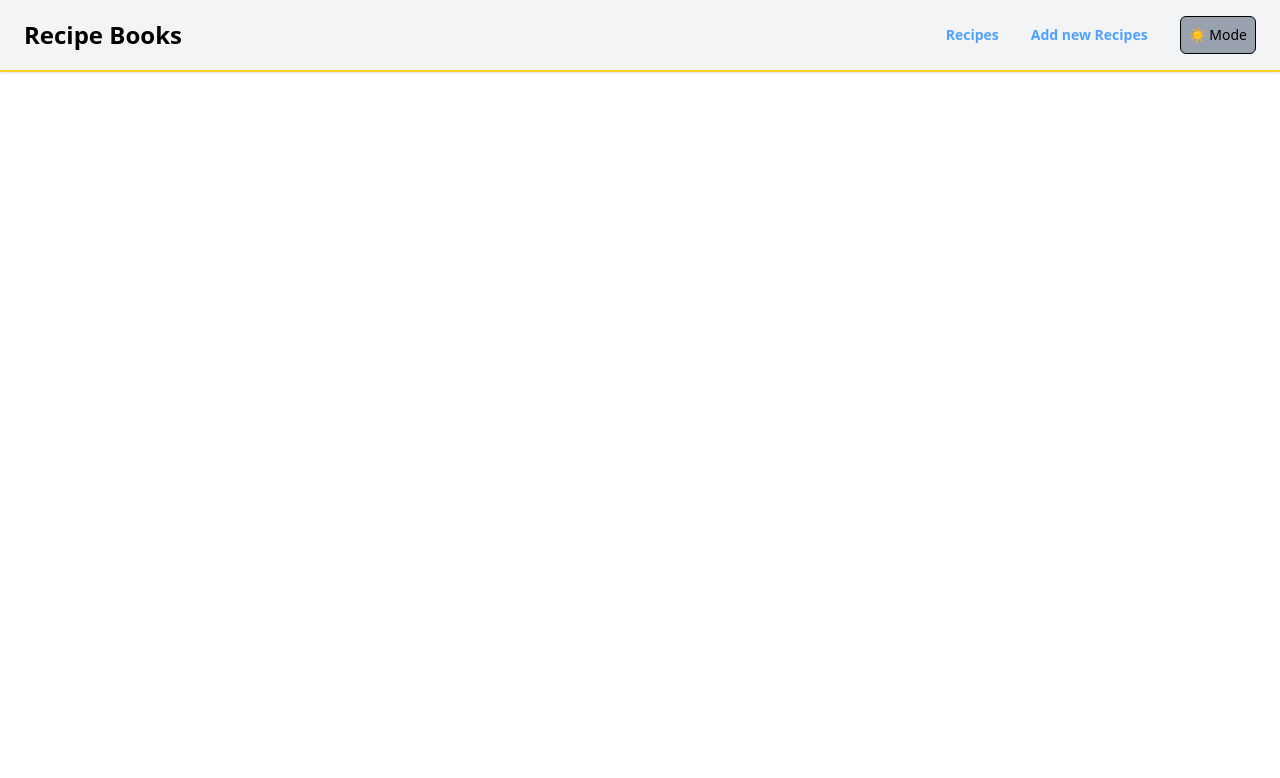
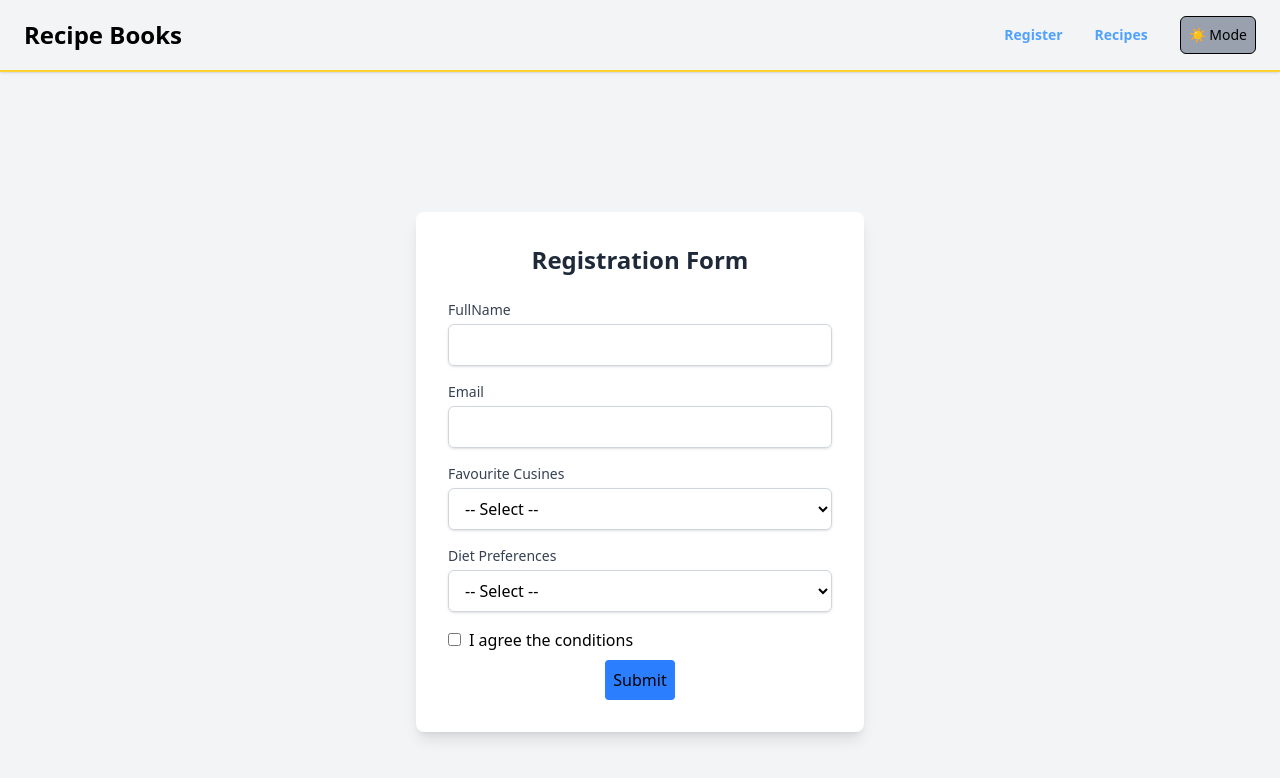
Before and after one commit to Sammy4547/Final-Recipe-Book-Tasks, a React (Vite) app: page / in a window 1280 px wide. Shown: the top 778 px of the page. Built offline with nearby package versions, Linux system fonts and the light colour scheme.

Commit message:
add the add recipe button features

```diff
--- a/src/components/Navbar.jsx
+++ b/src/components/Navbar.jsx
@@ -4,18 +4,19 @@ import ThemeToggle from "./ThemeToggle";
 
 export default function Navbar() {
   return (
-    <header className="bg-gray-900 border-b-2 border-amber-300 dark:bg-gray-100 shadow-sm sticky top-0 z-50">
+    <header className="bg-neutral-700 border-b-2 border-amber-300 dark:bg-gray-100 shadow-sm sticky top-0 z-50">
       <div className="max-w-7xl mx-auto flex justify-between items-center px-6 py-4">
         <h1 className="text-2xl font-bold text-white dark:text-black ">
           Recipe Books
         </h1>
         <nav className=" md:flex gap-8 items-center text-sm font-medium text-blue-400">
+          <Link className="font-bold  hover:text-blue-600" to="/">
+            Register
+          </Link>
           <Link className="font-bold  hover:text-blue-600" to="/recipes">
             Recipes
           </Link>
-          <Link className="font-bold  hover:text-blue-600" to="/addrecipes">
-            Add new Recipes
-          </Link>
+
           <ThemeToggle/>
         </nav>
       </div>
--- a/src/layouts/AppLayouts.jsx
+++ b/src/layouts/AppLayouts.jsx
@@ -4,7 +4,7 @@ import { Outlet } from 'react-router-dom'
 
 export default function AppLayouts() {
   return (
-    <div className='bg-gray-900 dark:bg-gray-100'>
+    <div className='bg-neutral-700 dark:bg-gray-100'>
         <Navbar/>
         <Outlet/>
     </div>
--- a/src/pages/Recipes.jsx
+++ b/src/pages/Recipes.jsx
@@ -1,7 +1,9 @@
 import React, { useEffect, useState } from 'react'
 import useFetch from '../lib/usefetch'
+import { useNavigate } from 'react-router-dom'
+export default function Product() {
 
-export default function Product() {
+  const navigate=useNavigate()
   const { data: apiData, loading } = useFetch('/data.json')
   const [localData, setLocalData] = useState([])
 
@@ -12,27 +14,34 @@ export default function Product() {
     }
   }, [])
 
+  function handlebtn(){
+    navigate('/addrecipes')
+  }
+
   const combinedData = [...(localData || []), ...(apiData || [])]
 
   if (loading) {
     return (
-      <div className="flex items-center justify-center h-screen bg-gray-900 dark:bg-gray-100">
+      <div className="flex items-center justify-center h-screen bg-neutral-700 dark:bg-gray-100">
         <p className="text-lg font-semibold text-blue-600">Loading...</p>
       </div>
     )
   }
 
   return (
-    <div className="bg-gray-900 dark:bg-gray-100 max-w-7xl mx-auto px-4 py-10">
+    <div className="bg-neutral-700 dark:bg-gray-100 max-w-7xl mx-auto px-4 py-10">
       <h2 className="text-3xl font-bold text-white dark:text-black mb-8 text-center">
         Recipe Lists
-      </h2>
+        </h2>
+         <span className='flex flex-col justify-end items-end mb-2'>
+           <button onClick={()=>handlebtn()} className='px-2 py-1 bg-red-500 rounded text-white'>+ Add Recipes</button>
+         </span>
 
-      <div className="grid grid-cols-1 sm:grid-cols-2 md:grid-cols-3 gap-8">
-        {combinedData?.map((item, index) => (
+      <div className='flex flex-row flex-wrap  gap-4  '>
+          {combinedData?.map((item, index) => (
           <div
             key={item.id || index}
-            className="bg-white rounded-xl shadow-md hover:shadow-lg transition duration-300 overflow-hidden border border-gray-200"
+            className="bg-white flex flex-col rounded-xl shadow-md hover:shadow-lg transition duration-300 overflow-hidden border border-gray-200 w-70"
           >
             <img
               src={item.img || '/images/default.jpg'}
@@ -51,6 +60,6 @@ export default function Product() {
           </div>
         ))}
       </div>
-    </div>
+      </div>
   )
 }
--- a/src/pages/UserForm.jsx
+++ b/src/pages/UserForm.jsx
@@ -1,53 +1,37 @@
-import React, { useEffect, useState } from 'react'
-import useFetch from '../lib/usefetch'
+import React from "react";
+import TextField from "../components/TextFiled";
 
-export default function UserForm() {
-  const { data: apiData, loading } = useFetch('/data.json')
-  const [localData, setLocalData] = useState([])
+export default function Home() {
+  return (
+    <div className="flex justify-center items-center min-h-screen bg-gray-100">
+      <form className="w-full max-w-md bg-white p-8 rounded-lg shadow-lg">
+        <h2 className="text-2xl font-semibold mb-6 text-center text-gray-800">
+          Registration Form
+        </h2>
 
-  useEffect(() => {
-    const savedRecipes = localStorage.getItem('recipes')
-    if (savedRecipes) {
-      setLocalData(JSON.parse(savedRecipes))
-    }
-  }, [])
+        <TextField type="text" label="FullName" />
+        <TextField type="email" label="Email" />
+        <TextField
+          type="select"
+          label="Favourite Cusines"
+          options={["Indian", "Thai", "Chinese", "American", "Mexican"]}
+        />
+        <TextField
+          label="Diet Preferences"
+          type="select"
+          options={["Vegetarian", "Vegan", "Gluten-Free", "Keto", "None"]}
+        />
 
-  const combinedData = [...(localData || []), ...(apiData || [])]
-
-  if (loading) {
-    return (
-      <div className="flex items-center justify-center h-screen">
-        <p className="text-lg font-semibold text-blue-600">Loading...</p>
-      </div>
-    )
-  }
-
-  return (
-    <div className="max-w-7xl mx-auto px-4 py-10">
-      <h2 className="text-3xl font-bold text-indigo-600 mb-8 text-center">
-        Recipe Posts
-      </h2>
-
-      <div className="grid grid-cols-1 sm:grid-cols-2 md:grid-cols-3 gap-8">
-        {combinedData?.map((item, index) => (
-          <div
-            key={item.id || index}
-            className="bg-white rounded-xl shadow-md hover:shadow-lg transition duration-300 overflow-hidden border border-gray-200"
-          >
-            <img
-              src={item.img || '/images/default.jpg'}
-              alt={item.recipes}
-              className="w-full h-48 object-cover"
-            />
-            <div className="p-5">
-              <h4 className="text-xl font-semibold text-gray-800 mb-2">
-                {item.title}
-              </h4>
-              <p className="text-gray-600 text-sm">{item.description}</p>
-            </div>
-          </div>
-        ))}
-      </div>
+        <input type="checkbox" />
+        <label className="p-2  " htmlFor="">
+          I agree the conditions
+        </label>
+        <div className="flex justify-center items-center mt-2">
+          <button className="bg-blue-500 p-2 rounded hover:bg-blue-800 flex ">
+            Submit
+          </button>
+        </div>
+      </form>
     </div>
-  )
+  );
 }
--- a/src/routes/AppRoutes.jsx
+++ b/src/routes/AppRoutes.jsx
@@ -11,7 +11,10 @@ export default function AppRoutes() {
         path:'/',
         element:<AppLayouts/>,
         children:[
-
+            {
+                index:true,
+                element:<UserForm/>
+            },
             {
                 path:'recipes',
                 element:<Recipes/>
```
